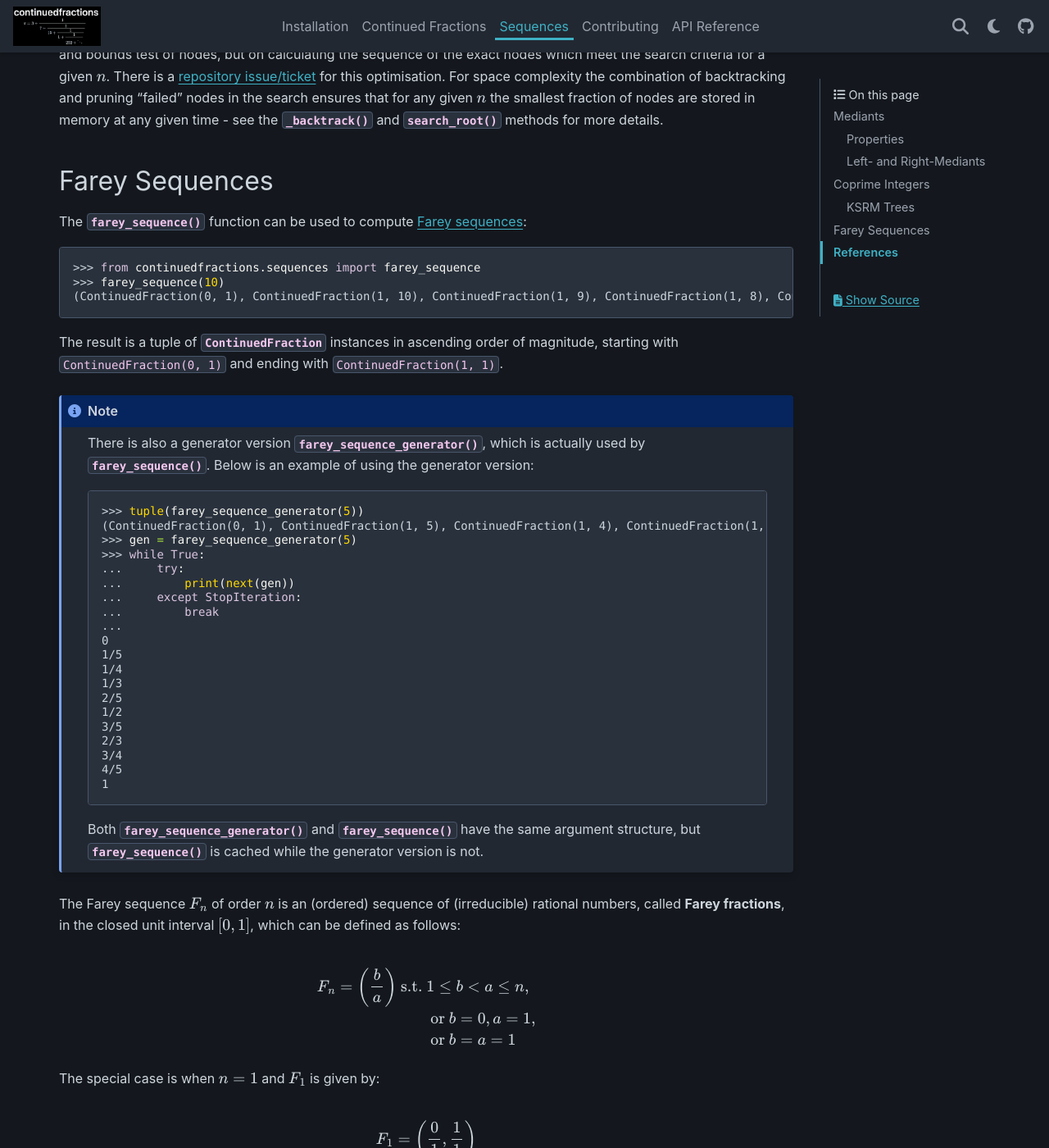
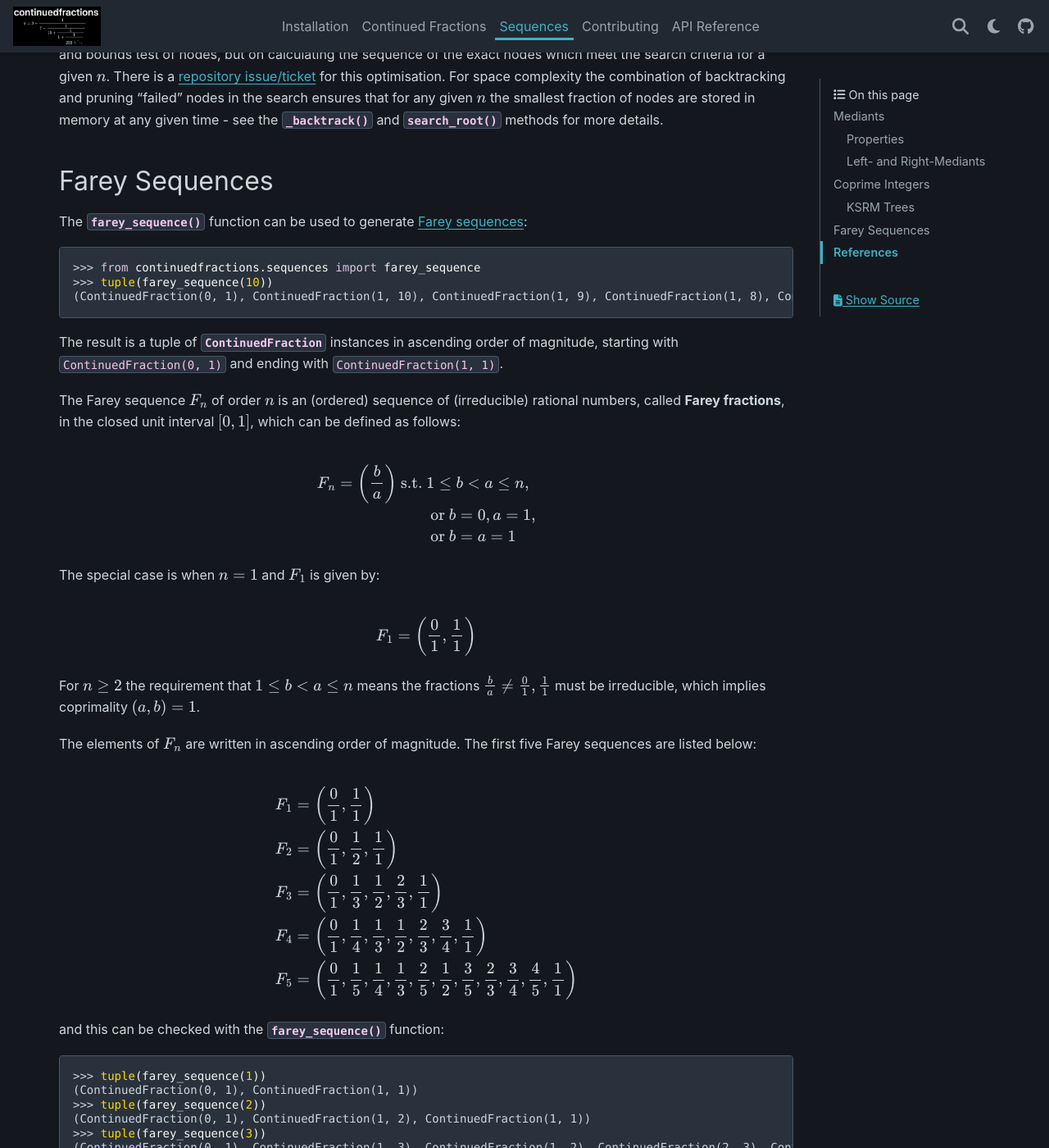
Before and after one commit to sr-murthy/continuedfractions, a Sphinx documentation site: the page built from docs/sources/sequences.rst, in a window 1280 px wide and 1400 px high, scrolled down 9326 px. Shown: the whole window at 82% size. Built offline with Sphinx 7.4.7 and the PyData theme 0.15.4, drawn with Linux system fonts in a browser that asks for light colours; nearby versions of some CDN libraries; some of the changed text lies outside the part shown.

Commit message:
docs: tweak sequences docs

```diff
--- a/docs/sources/sequences.rst
+++ b/docs/sources/sequences.rst
@@ -333,44 +333,15 @@ As the KSRM trees are infinite ternary trees the worst-case time and space compl
 Farey Sequences
 ===============
 
-The :py:func:`~continuedfractions.sequences.farey_sequence` function can be used to compute `Farey sequences <https://en.wikipedia.org/wiki/Farey_sequence>`_:
+The :py:func:`~continuedfractions.sequences.farey_sequence` function can be used to generate `Farey sequences <https://en.wikipedia.org/wiki/Farey_sequence>`_:
 
 .. code:: python
 
    >>> from continuedfractions.sequences import farey_sequence
-   >>> farey_sequence(10)
+   >>> tuple(farey_sequence(10))
    (ContinuedFraction(0, 1), ContinuedFraction(1, 10), ContinuedFraction(1, 9), ContinuedFraction(1, 8), ContinuedFraction(1, 7), ContinuedFraction(1, 6), ContinuedFraction(1, 5), ContinuedFraction(2, 9), ContinuedFraction(1, 4), ContinuedFraction(2, 7), ContinuedFraction(3, 10), ContinuedFraction(1, 3), ContinuedFraction(3, 8), ContinuedFraction(2, 5), ContinuedFraction(3, 7), ContinuedFraction(4, 9), ContinuedFraction(1, 2), ContinuedFraction(5, 9), ContinuedFraction(4, 7), ContinuedFraction(3, 5), ContinuedFraction(5, 8), ContinuedFraction(2, 3), ContinuedFraction(7, 10), ContinuedFraction(5, 7), ContinuedFraction(3, 4), ContinuedFraction(7, 9), ContinuedFraction(4, 5), ContinuedFraction(5, 6), ContinuedFraction(6, 7), ContinuedFraction(7, 8), ContinuedFraction(8, 9), ContinuedFraction(9, 10), ContinuedFraction(1, 1))
 
 The result is a tuple of :py:class:`~continuedfractions.continuedfraction.ContinuedFraction` instances in ascending order of magnitude, starting with ``ContinuedFraction(0, 1)`` and ending with ``ContinuedFraction(1, 1)``.
-
-.. note::
-
-   There is also a generator version :py:func:`~continuedfractions.sequences.farey_sequence_generator`, which is actually used by :py:func:`~continuedfractions.sequences.farey_sequence`. Below is an example of using the generator version:
-
-   .. code:: python
-
-      >>> tuple(farey_sequence_generator(5))
-      (ContinuedFraction(0, 1), ContinuedFraction(1, 5), ContinuedFraction(1, 4), ContinuedFraction(1, 3), ContinuedFraction(2, 5), ContinuedFraction(1, 2), ContinuedFraction(3, 5), ContinuedFraction(2, 3), ContinuedFraction(3, 4), ContinuedFraction(4, 5), ContinuedFraction(1, 1))
-      >>> gen = farey_sequence_generator(5)
-      >>> while True:
-      ...     try:
-      ...         print(next(gen))
-      ...     except StopIteration:
-      ...         break
-      ...
-      0
-      1/5
-      1/4
-      1/3
-      2/5
-      1/2
-      3/5
-      2/3
-      3/4
-      4/5
-      1
-
-   Both :py:func:`~continuedfractions.sequences.farey_sequence_generator` and :py:func:`~continuedfractions.sequences.farey_sequence` have the same argument structure, but :py:func:`~continuedfractions.sequences.farey_sequence` is cached while the generator version is not.
 
 The Farey sequence :math:`F_n` of order :math:`n` is an (ordered) sequence of (irreducible) rational numbers, called **Farey fractions**, in the closed unit interval :math:`[0, 1]`, which can be defined as follows:
 
@@ -406,15 +377,15 @@ and this can be checked with the :py:func:`~continuedfractions.sequences.farey_s
 
 .. code:: python
 
-   >>> farey_sequence(1)
+   >>> tuple(farey_sequence(1))
    (ContinuedFraction(0, 1), ContinuedFraction(1, 1))
-   >>> farey_sequence(2)
+   >>> tuple(farey_sequence(2))
    (ContinuedFraction(0, 1), ContinuedFraction(1, 2), ContinuedFraction(1, 1))
-   >>> farey_sequence(3)
+   >>> tuple(farey_sequence(3))
    (ContinuedFraction(0, 1), ContinuedFraction(1, 3), ContinuedFraction(1, 2), ContinuedFraction(2, 3), ContinuedFraction(1, 1))
-   >>> farey_sequence(4)
+   >>> tuple(farey_sequence(4))
    (ContinuedFraction(0, 1), ContinuedFraction(1, 4), ContinuedFraction(1, 3), ContinuedFraction(1, 2), ContinuedFraction(2, 3), ContinuedFraction(3, 4), ContinuedFraction(1, 1))
-   >>> farey_sequence(5)
+   >>> tuple(farey_sequence(5))
    (ContinuedFraction(0, 1), ContinuedFraction(1, 5), ContinuedFraction(1, 4), ContinuedFraction(1, 3), ContinuedFraction(2, 5), ContinuedFraction(1, 2), ContinuedFraction(3, 5), ContinuedFraction(2, 3), ContinuedFraction(3, 4), ContinuedFraction(4, 5), ContinuedFraction(1, 1))
 
 For :math:`n > 1` we can write the fractions in :math:`F_n` as :math:`\frac{b}{a}` where :math:`a > b`: the coprimality condition :math:`(a, b) = 1`, combined with :math:`a \leq n`, means that :math:`F_n` contains, for each :math:`a \leq n`, exactly :math:`\phi(a)` fractions of the form :math:`\frac{b}{a}` where :math:`a > b` and :math:`(a, b) = 1`, and :math:`\phi(k)` is the totient function.
@@ -439,15 +410,14 @@ As with :py:func:`~continuedfractions.sequences.coprime_pairs` the counts for :p
 
 .. code:: python
 
-   >>> assert len(farey_sequence(1)) == 1 + sum(map(sympy.totient, range(1, 2))) == 2
-   >>> assert len(farey_sequence(2)) == 1 + sum(map(sympy.totient, range(1, 3))) == 3
-   >>> assert len(farey_sequence(3)) == 1 + sum(map(sympy.totient, range(1, 4))) == 5
-   >>> assert len(farey_sequence(4)) == 1 + sum(map(sympy.totient, range(1, 5))) == 7
-   >>> assert len(farey_sequence(5)) == 1 + sum(map(sympy.totient, range(1, 6))) == 11
-   >>> assert len(farey_sequence(10)) == 1 + sum(map(sympy.totient, range(1, 11))) == 33
-   >>> assert len(farey_sequence(100)) == 1 + sum(map(sympy.totient, range(1, 101))) == 3045
-   >>> assert len(farey_sequence(1000)) == 1 + sum(map(sympy.totient, range(1, 1001))) == 304193
-   >>> assert len(farey_sequence(10000)) == 1 + sum(map(sympy.totient, range(1, 10001))) == 30397487
+   >>> assert len(tuple(farey_sequence(1))) == 1 + sum(map(sympy.totient, range(1, 2))) == 2
+   >>> assert len(tuple(farey_sequence(2))) == 1 + sum(map(sympy.totient, range(1, 3))) == 3
+   >>> assert len(tuple(farey_sequence(3))) == 1 + sum(map(sympy.totient, range(1, 4))) == 5
+   >>> assert len(tuple(farey_sequence(4))) == 1 + sum(map(sympy.totient, range(1, 5))) == 7
+   >>> assert len(tuple(farey_sequence(5))) == 1 + sum(map(sympy.totient, range(1, 6))) == 11
+   >>> assert len(tuple(farey_sequence(10))) == 1 + sum(map(sympy.totient, range(1, 11))) == 33
+   >>> assert len(tuple(farey_sequence(100))) == 1 + sum(map(sympy.totient, range(1, 101))) == 3045
+   >>> assert len(tuple(farey_sequence(1000))) == 1 + sum(map(sympy.totient, range(1, 1001))) == 304193
 
 Farey sequences have some interesting properties and connections with mediants and continued fractions, as described `here <https://en.wikipedia.org/wiki/Farey_sequence>`_. In relation to :ref:`mediants <sequences.mediants>` there is the notion of `Farey neighbours <https://en.wikipedia.org/wiki/Farey_sequence#Farey_neighbours>`_, which are simply adjacent or consecutive Farey fractions in a Farey sequence :math:`F_n`. Specifically, if fractions :math:`\frac{a}{b}` and :math:`\frac{c}{d}`, with :math:`\frac{a}{b} < \frac{c}{d}`, are Farey neighbours in a Farey sequence :math:`F_n`, where we may assume that :math:`n` is the smallest such index, then:
 
```
Also changed, not shown: 1 other file.
